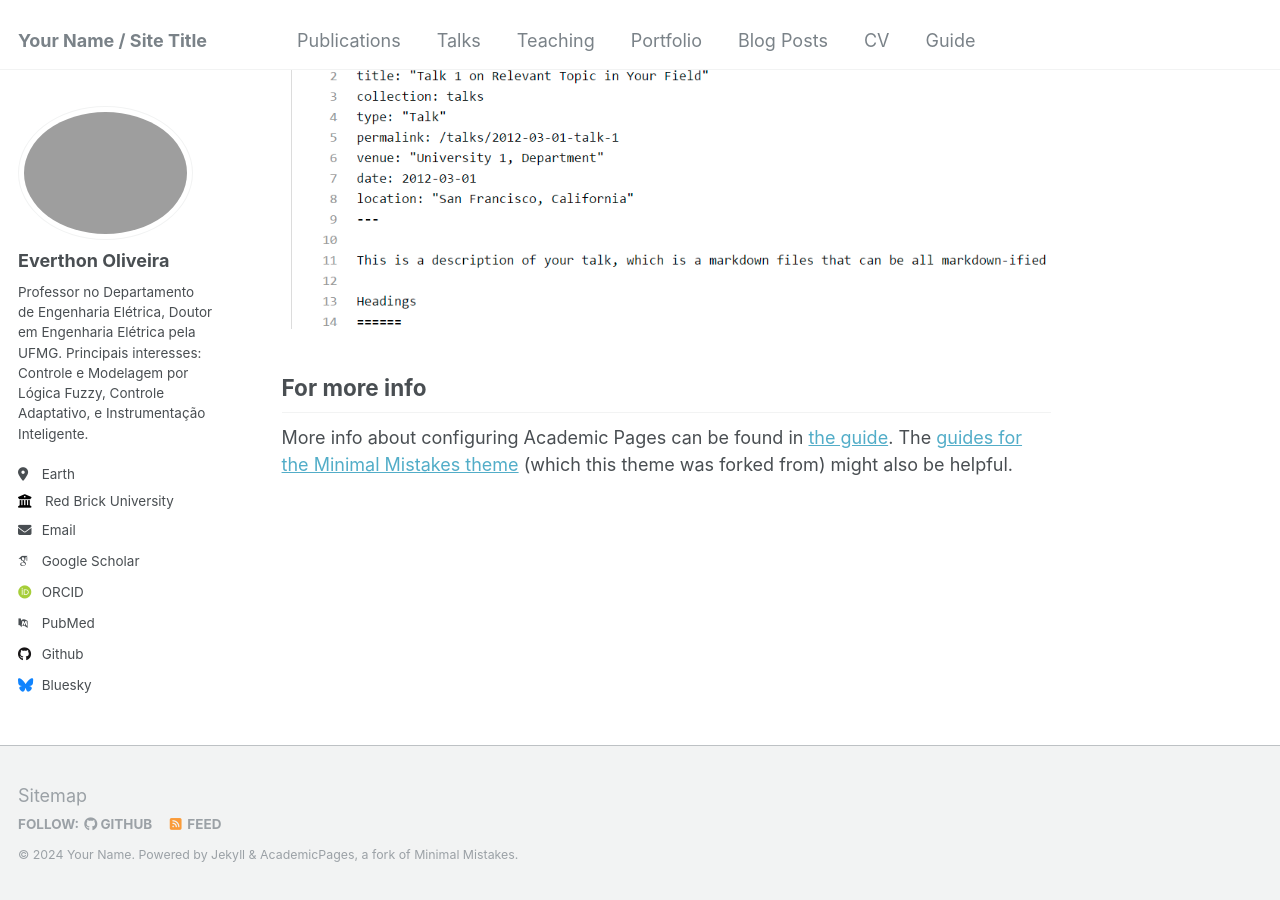
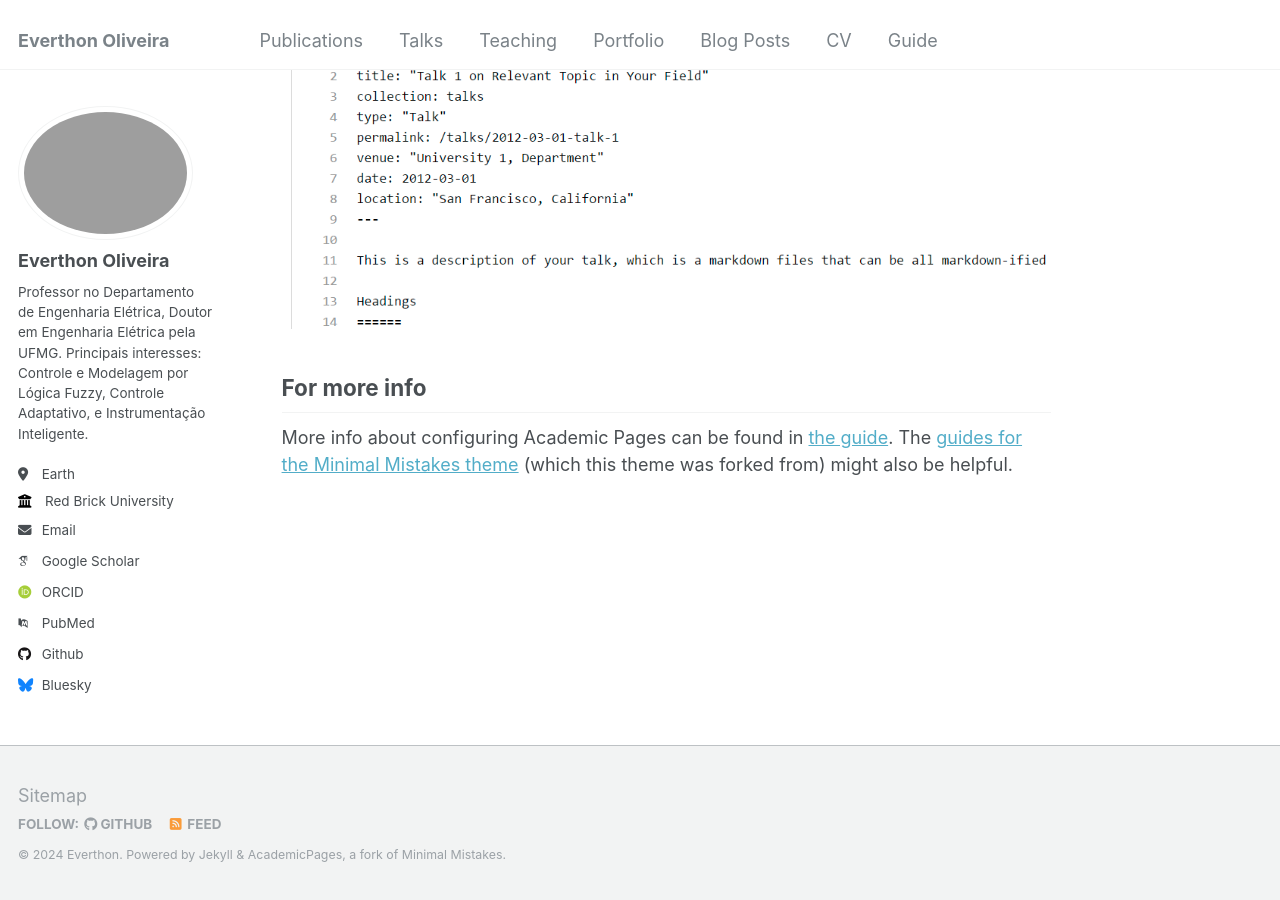
Before and after one commit to EverthonSO/everthonso.github.io, a Jekyll site: the page built from _pages/about.md, in a window 1280 px wide and 900 px high, scrolled down 2660 px. Built offline with Jekyll 4.4.1, drawn with Linux system fonts in a browser that asks for light colours; some web fonts are replaced.

Commit message:
Update _config.yml

```diff
--- a/_config.yml
+++ b/_config.yml
@@ -8,13 +8,13 @@
 
 # Basic Site Settings
 locale                   : "en-US"
-title                    : "Your Name / Site Title"
+title                    : "Everthon Oliveira"
 title_separator          : "-"
-name                     : &name "Your Name"
+name                     : &name "Everthon"
 description              : &description "personal description"
-url                      : https://academicpages.github.io # the base hostname & protocol for your site e.g. "https://mmistakes.github.io"
+url                      : https://everthonso.github.io/ # the base hostname & protocol for your site e.g.
 baseurl                  : "" # the subpath of your site, e.g. "/blog"
-repository               : "academicpages/academicpages.github.io"
+repository               : "https://everthonso.github.io/"
 
 # Site Author - The following control what appear as part of the author content on the side bar.
 #               If a field is blank the icon and link will not appear, otherwise it will be shown.
```
